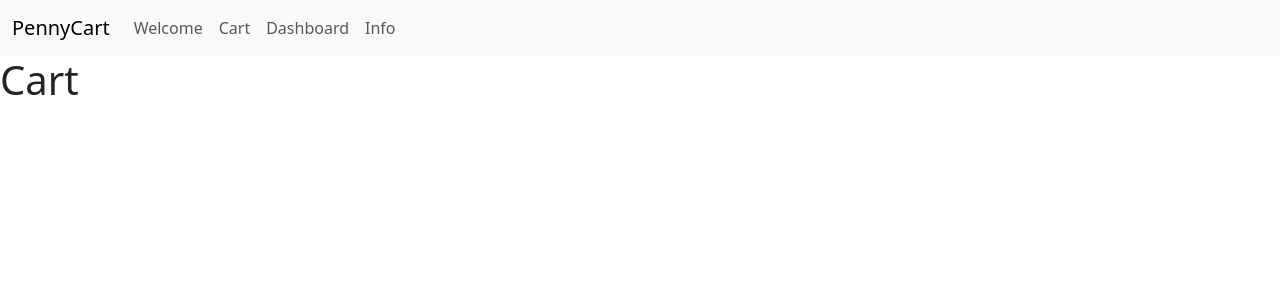
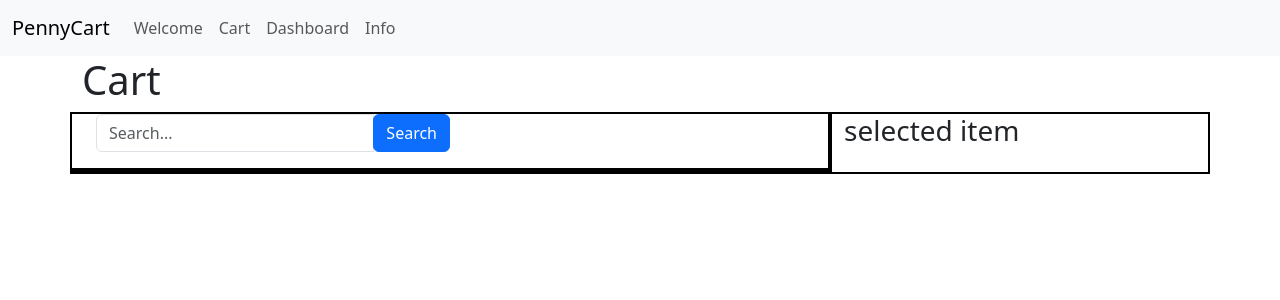
Before and after one commit to rishabhsingh2903/PennyCart, a React (Vite) app: page /cart in a window 1280 px wide. Shown: the top 300 px of the page. Built offline with nearby package versions, Linux system fonts and the light colour scheme.

Commit message:
worked on cart

```diff
--- /dev/null
+++ b/src/components/Search.jsx
@@ -0,0 +1,33 @@
+import { useState } from "react";
+export default function Search({fetchFood}){
+    const [searchItem,setSearchItem]=useState('');
+
+    function handleSearch(){
+        fetchFood(searchItem);
+    }
+    return (<>
+    <div className="container">
+      <div className="search-container text-center col-md-6">
+        <div className="input-group mb-3">
+          <input
+            type="text"
+            className="form-control"
+            placeholder="Search..."
+            // value={searchTerm}
+            onChange={e => setSearchItem(e.target.value)}
+          />
+          <div className="input-group-append">
+            <button
+              className="btn btn-primary"
+              type="button"
+              onClick={handleSearch}
+            >
+              Search
+            </button>
+          </div>
+        </div>
+      </div>
+    </div>
+
+    </>)
+}
--- /dev/null
+++ b/src/components/SearchResult.jsx
@@ -0,0 +1,15 @@
+export default function SearchResult({ list }) {
+    if (list.length === 0) {
+      return null;
+    }
+    return (
+      <>
+        <h1>List of Items</h1>
+        <ul>
+          {list.map((result, index) => (
+            <li key={index}>{result.food.label}</li>
+          ))}
+        </ul>
+      </>
+    );
+  }
--- a/src/pages/Cart.jsx
+++ b/src/pages/Cart.jsx
@@ -1,5 +1,70 @@
+import axios from 'axios';
+import { useEffect, useState } from 'react';
+import Search from "../components/Search";
+import SearchResult from '../components/SearchResult';
 export default function Cart(){
+    const [food,setFood]=useState('');
+    const [list,setList]=useState([]);
+    function fetchFood(item){
+        setFood(item);
+    }
+    async function foodCart(){
+        const options = {
+        method: 'GET',
+        url: 'https://edamam-food-and-grocery-database.p.rapidapi.com/api/food-database/v2/parser',
+        params: {
+            'nutrition-type': 'cooking',
+            'ingr':food.toString(),
+            // 'category[0]': 'generic-foods',
+            // 'health[0]': 'alcohol-free'
+        },
+        headers: {
+            'X-RapidAPI-Key': '0388d9f15fmsh33b0ddd34789c84p10f183jsn1607fc021a74',
+            'X-RapidAPI-Host': 'edamam-food-and-grocery-database.p.rapidapi.com'
+        }
+        };
+
+        try {
+            const response = await axios.request(options);
+            console.log(response.data.hints);
+            setList(response.data.hints);
+        } catch (error) {
+            console.error(error);
+        }
+    }
+    const customborder={
+        border:'2px solid #000',
+    };
+    useEffect(()=>{
+        if (food){
+            foodCart();
+        }
+    },[food]);
+
+
+
+
     return (<>
-            <h1>Cart</h1>
+    <div className="container">
+      <h1>Cart</h1>
+      <div className="row">
+        <div className="col-md-8 " >
+            <div className="row">
+                <div className="col-md-12"style={customborder}>
+                <Search fetchFood={setFood} />
+                </div>
+            </div>
+            <div className="row">
+                <div className="col-md-12"style={customborder}>
+                    <SearchResult list={list}/>
+                </div>
+            </div>
+        </div>
+        <div className="col-md-4"style={customborder}>
+          {/* right-hand side content */}
+          <h3>selected item</h3>
+        </div>
+      </div>
+    </div>
         </>)
 }
```
